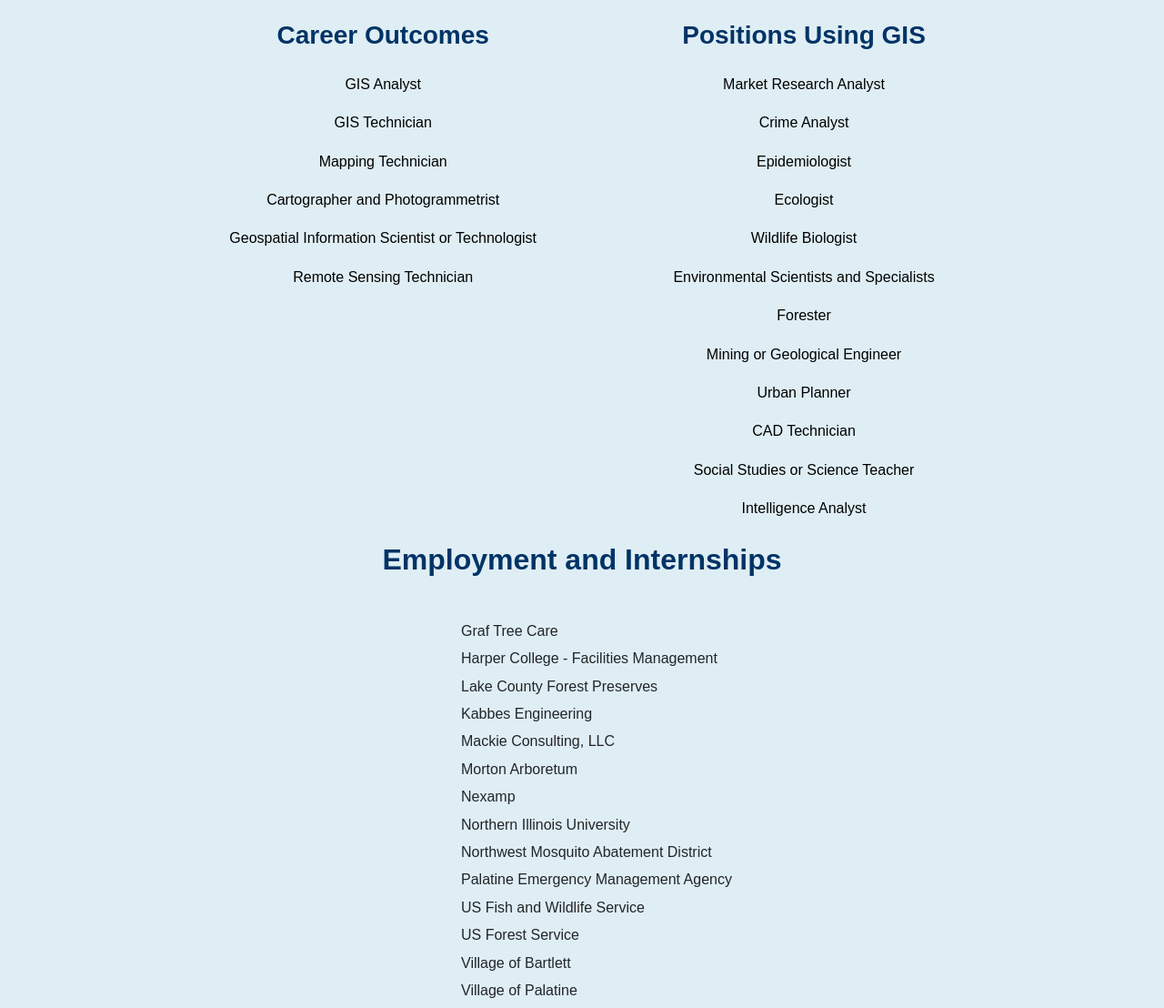
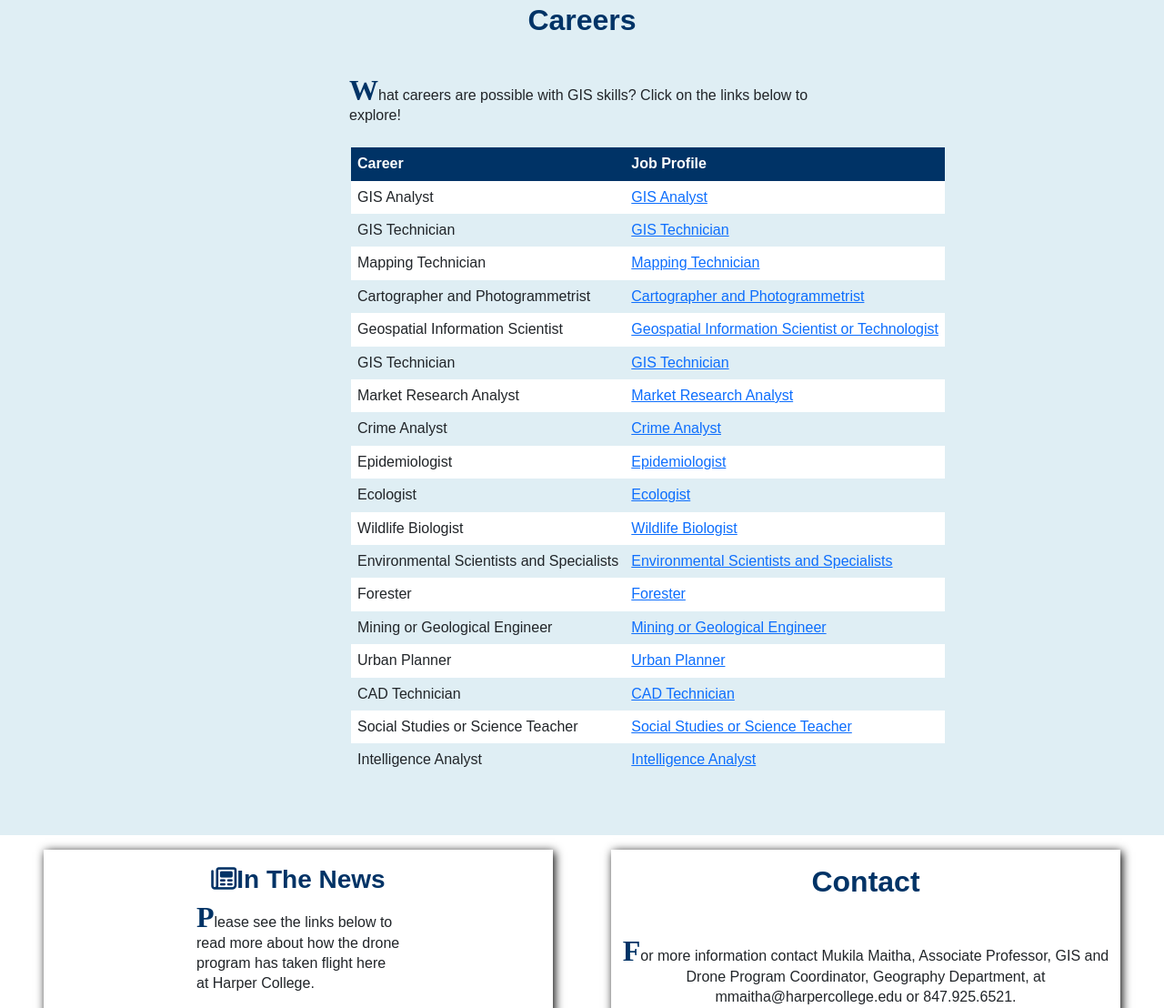
Before and after one commit to dennisgarbis/geography, a plain HTML site: page gis-copy.html in a window 1280 px wide. Shown: the part 1692-2800 px from the top of the page at 91% size. Drawn offline with nearby package versions, Linux system fonts and the light colour scheme.

Commit message:
updated gis-copy page

```diff
--- a/gis-copy.html
+++ b/gis-copy.html
@@ -12,6 +12,9 @@
     <link href="https://cdn.jsdelivr.net/npm/bootstrap@5.0.2/dist/css/bootstrap.min.css" rel="stylesheet"
         integrity="sha384-EVSTQN3/azprG1Anm3QDgpJLIm9Nao0Yz1ztcQTwFspd3yD65VohhpuuCOmLASjC" crossorigin="anonymous">
     <link rel="stylesheet" href="css/styles-copy.css">
+    <link rel="stylesheet" href="https://cdnjs.cloudflare.com/ajax/libs/font-awesome/6.1.2/css/all.min.css"
+    integrity="sha512-1sCRPdkRXhBV2PBLUdRb4tMg1w2YPf37qatUFeS7zlBy7jJI8Lf4VHwWfZZfpXtYSLy85pkm9GaYVYMfw5BC1A=="
+    crossorigin="anonymous" referrerpolicy="no-referrer" />
     <title>GIS Cert | Harper College Geography Department</title>
 </head>
 
@@ -63,8 +66,19 @@
                     and data visualization software, learning how to use location information to solve problems and tell
                     compelling digital stories with interactive maps. This program provides you a balance of both
                     classroom instruction and hands on exercises.
-                </p><br>
-                <p></p>
+                </p>
+                <hr style="height:5px;border-width:0; width: 85%; color:#003366; margin:auto;"><br>
+                <p class="intro-p">Since 2015 Harper GIS certificate students have received employment or internships
+                    with the following
+                    organizations: Graf Tree Care, Harper College - Facilities Management, Lake County Forest Preserves,
+                    Kabbes Engineering, Mackie Consulting, LLC, Morton Arboretum, Nexamp, Northern Illinois University,
+                    Northwest Mosquito Abatement District, Palatine Emergency Management Agency, US Fish and Wildlife
+                    Service, US Forest Service, Village of Bartlett, Village of Palatine, Village of Schaumburg, and the
+                    Village of South Barrington.
+                </p>
+
+                <!-- <div class="gis-parallax parallax"></div> -->
+
                 <h2 class="gis-cert">GIS Certificate Courses:</h2>
                 <div class="course-flex">
                     <div class="course-box">
@@ -104,75 +118,156 @@
                 </div>
             </section>
             <div class="gis-parallax parallax"></div>
+
             <section class="middle-container">
+                <div class="outlines">
                     <h2>Careers</h2>
                     <p class="intro-p">
-                    Harper GIS Certificate students at Harper have found internships or employment with the following
-                    organizations.
+                        What careers are possible with GIS skills? Click on the links below to explore!
                     </p>
                     <div class="courses">
                         <div class="offerings">
-                        <h3>Career Outcomes</h3>
-                        <a href="https://gisgeography.com/gis-analyst-job-profile/" target="_blank">GIS Analyst</a>
-                        <a href="https://www.onetonline.org/link/summary/15-1299.02?redir=15-1199.05"
-                            target="_blank">GIS Technician</a>
-                        <a href="https://www.onetonline.org/link/summary/17-3031.00?redir=17-3031.02"
-                            target="_blank">Mapping Technician</a>
-                        <a href="https://www.onetonline.org/link/summary/17-1021.00" target="_blank">Cartographer and
-                            Photogrammetrist</a>
-                        <a href="https://www.onetonline.org/link/summary/15-1299.02?redir=15-1199.04"
-                            target="_blank">Geospatial Information Scientist or Technologist</a>
-                        <a href="https://www.onetonline.org/link/summary/19-4099.03" target="_blank">Remote Sensing
-                            Technician</a>
+                            <!-- <h3>Career Outcomes</h3> -->
                         </div>
-                    <div class="offerings">
-                        <h3>Positions Using GIS</h3>
-                        <a href="https://www.onetonline.org/link/summary/13-1161.00" target="_blank">Market Research
-                            Analyst</a>
-                        <a href="https://www.esri.com/content/dam/esrisites/sitecore-archive/Files/Pdfs/library/brochures/pdfs/crime-analysis.pdf"
-                            target="_blank">Crime Analyst</a>
-                        <a href="https://www.onetonline.org/link/summary/19-1041.00" target="_blank">Epidemiologist</a>
-                        <a href="http://gisinecology.com/" target="_blank">Ecologist</a>
-                        <a href="https://www.onetonline.org/link/summary/19-1023.00" target="_blank">Wildlife
-                            Biologist</a>
-                        <a href="https://www.onetonline.org/link/summary/19-2041.00" target="_blank">Environmental
-                            Scientists and Specialists</a>
-                        <a href="https://www.onetonline.org/link/summary/19-1032.00" target="_blank">Forester</a>
-                        <a href="https://www.esri.com/content/dam/esrisites/sitecore-archive/Files/Pdfs/library/brochures/pdfs/gis-sols-for-mining.pdf"
-                            target="_blank">Mining or Geological Engineer</a>
-                        <a href="https://www.onetonline.org/link/summary/19-3051.00" target="_blank">Urban Planner</a>
-                        <a href="https://www.onetonline.org/link/summary/17-3011.00?redir=17-3011.02"
-                            target="_blank">CAD Technician</a>
-                        <a href="https://www.esri.com/about/newsroom/insider/why-gis-in-education-matters/"
-                            target="_blank">Social Studies or Science Teacher</a>
-                        <a href="https://www.onetonline.org/link/summary/33-3021.06" target="_blank">Intelligence
-                            Analyst</a>
+
+                        <table>
+                            <tr>
+                                <th>Career</th>
+                                <th>Job Profile</th>
+                            </tr>
+                            <tr>
+                                <td>GIS Analyst</td>
+                                <td><a href="https://gisgeography.com/gis-analyst-job-profile/" target="_blank">GIS
+                                        Analyst</a></td>
+                            </tr>
+                            <tr>
+                                <td>GIS Technician</td>
+                                <td><a href="https://www.onetonline.org/link/summary/15-1299.02?redir=15-1199.05"
+                                        target="_blank">GIS Technician</a></td>
+                            </tr>
+                            <tr>
+                                <td>Mapping Technician</td>
+                                <td> <a href="https://www.onetonline.org/link/summary/17-3031.00?redir=17-3031.02"
+                                        target="_blank">Mapping Technician</a></td>
+                            </tr>
+                            <tr>
+                                <td>Cartographer and
+                                    Photogrammetrist</td>
+                                <td> <a href="https://www.onetonline.org/link/summary/17-1021.00"
+                                        target="_blank">Cartographer and
+                                        Photogrammetrist</a></td>
+                            </tr>
+                            <tr>
+                                <td>Geospatial Information Scientist</td>
+                                <td> <a href="https://www.onetonline.org/link/summary/15-1299.02?redir=15-1199.04"
+                                        target="_blank">Geospatial Information Scientist or Technologist</a></td>
+                            </tr>
+                            <tr>
+                                <td>GIS Technician</td>
+                                <td><a href="https://www.onetonline.org/link/summary/15-1299.02?redir=15-1199.05"
+                                        target="_blank">GIS Technician</a></td>
+                            </tr>
+
+                            <tr>
+                                <td>Market Research
+                                    Analyst</td>
+                                <td> <a href="https://www.onetonline.org/link/summary/13-1161.00" target="_blank">Market
+                                        Research
+                                        Analyst</a></td>
+                            </tr>
+
+                            <tr>
+                                <td>Crime Analyst</td>
+                                <td> <a href="https://www.esri.com/content/dam/esrisites/sitecore-archive/Files/Pdfs/library/brochures/pdfs/crime-analysis.pdf"
+                                        target="_blank">Crime Analyst</a></td>
+                            </tr>
+                            <tr>
+                                <td>Epidemiologist</td>
+                                <td> <a href="https://www.onetonline.org/link/summary/19-1041.00"
+                                        target="_blank">Epidemiologist</a></td>
+                            </tr>
+                            <tr>
+                                <td>Ecologist</td>
+                                <td> <a href="http://gisinecology.com/" target="_blank">Ecologist</a></td>
+                            </tr>
+                            <tr>
+                                <td>Wildlife
+                                    Biologist</td>
+                                <td> <a href="https://www.onetonline.org/link/summary/19-1023.00"
+                                        target="_blank">Wildlife
+                                        Biologist</a></td>
+                            </tr>
+                            <tr>
+                                <td>Environmental
+                                    Scientists and Specialists</td>
+                                <td> <a href="https://www.onetonline.org/link/summary/19-2041.00"
+                                        target="_blank">Environmental
+                                        Scientists and Specialists</a></td>
+                            </tr>
+                            <tr>
+                                <td>Forester</td>
+                                <td> <a href="https://www.onetonline.org/link/summary/19-1032.00"
+                                        target="_blank">Forester</a></td>
+                            </tr>
+                            <tr>
+                                <td>Mining or Geological Engineer</td>
+                                <td> <a href="https://www.esri.com/content/dam/esrisites/sitecore-archive/Files/Pdfs/library/brochures/pdfs/gis-sols-for-mining.pdf"
+                                        target="_blank">Mining or Geological Engineer</a></td>
+                            </tr>
+                            <tr>
+                                <td>Urban
+                                    Planner</td>
+                                <td> <a href="https://www.onetonline.org/link/summary/19-3051.00" target="_blank">Urban
+                                        Planner</a></td>
+                            </tr>
+                            <tr>
+                                <td>CAD
+                                    Technician</td>
+                                <td> <a href="https://www.onetonline.org/link/summary/17-3011.00?redir=17-3011.02"
+                                        target="_blank">CAD
+                                        Technician</a></td>
+                            </tr>
+                            <tr>
+                                <td>Social Studies or Science Teacher</td>
+                                <td> <a href="https://www.esri.com/about/newsroom/insider/why-gis-in-education-matters/"
+                                        target="_blank">Social Studies or Science Teacher</a></td>
+                            </tr>
+                            <tr>
+                                <td>Intelligence
+                                    Analyst</td>
+                                <td> <a href="https://www.onetonline.org/link/summary/33-3021.06"
+                                        target="_blank">Intelligence
+                                        Analyst</a></td>
+                            </tr>
+                        </table>
                     </div>
-                    <div class="offerings">
-                        <h2>Employment and Internships</h2>
-                        <ul class="news-links">
-                            <li class="list-item">Graf Tree Care</li>
-                            <li class="list-item">Harper College - Facilities Management</li>
-                            <li class="list-item">Lake County Forest Preserves</li>
-                            <li class="list-item">Kabbes Engineering</li>
-                            <li class="list-item">Mackie Consulting, LLC</li>
-                            <li class="list-item">Morton Arboretum</li>
-                            <li class="list-item">Nexamp </li>
-                            <li class="list-item">Northern Illinois University</li>
-                            <li class="list-item">Northwest Mosquito Abatement District</li>
-                            <li class="list-item">Palatine Emergency Management Agency</li>
-                            <li class="list-item">US Fish and Wildlife Service</li>
-                            <li class="list-item">US Forest Service</li>
-                            <li class="list-item">Village of Bartlett</li>
-                            <li class="list-item">Village of Palatine</li>
-                            <li class="list-item">Village of Schaumburg</li>
-                            <li class="list-item">Village of South Barrington</li>
-                        </ul>
+                </div>
     </div>
     </div>
     </section>
-            <section class="bottom-container">
-                <h2>In the News</h2>
+
+    <div class="course-flex">
+        <div class="course-box">
+            <h3> <i class="fa-regular fa-newspaper"></i>In The News</h3>
+            <p class="intro-p">Please see the links below to read more about how the drone program has taken flight
+                here at Harper College.</p>
+            <ul class="news-links">
+                <li class="list-item"><a
+                        href="https://www.harpercollege.edu/about/news/archives/2019/posts/011319.php"
+                        target="_blank">Harper charts new course with GIS program</a></li>
+
+            </ul>
+        </div>
+        <div class="course-box">
+            <h2>Contact</h2>
+            <p>For more information contact Mukila Maitha, Associate Professor, GIS and Drone Program
+            Coordinator, Geography Department, at mmaitha@harpercollege.edu or 847.925.6521.</p>
+
+        </div>
+    </div>
+
+    <!-- <section class="bottom-container"> -->
+    <!-- <h2>In the News</h2>
         <p class="intro-p">Please see the links below to read more about how the drone program has taken flight
             here at Harper College.</p>
         <ul class="news-links">
@@ -183,12 +278,11 @@
             <li class="list-item"><a
                     href="https://www.harpercollege.edu/about/news/archives/2020/posts/120220.php">Harper News
                     (12/2/2020) - Harper launches new drone technology program</a></li>
-                    <li class="list-item"><a
-                            href="https://www.harpercollege.edu/about/news/archives/2021/posts/081121.php"
+            <li class="list-item"><a href="https://www.harpercollege.edu/about/news/archives/2021/posts/081121.php"
                     target="_blank">Harper News (8/11/2021) - Harper's drone program selected for FAA
                     initiative</a></li>
-                </ul>
-            </section>
+        </ul> -->
+    <!-- </section> -->
     </main>
     <footer aria-label="content">
         <div class="foot-wrap">
@@ -218,10 +312,15 @@
             Copyright &#169; K.L.D. 2022
         </div>
     </footer>
-    </div>
+    <!-- </div> -->
     <script src="https://cdn.jsdelivr.net/npm/bootstrap@5.0.2/dist/js/bootstrap.bundle.min.js"
         integrity="sha384-MrcW6ZMFYlzcLA8Nl+NtUVF0sA7MsXsP1UyJoMp4YLEuNSfAP+JcXn/tWtIaxVXM" crossorigin="anonymous">
     </script>
+
+
+<script src="https://cdnjs.cloudflare.com/ajax/libs/font-awesome/6.1.2/js/fontawesome.min.js"
+integrity="sha512-TXHaOs+47HgWwY4hUqqeD865VIBRoyQMjI27RmbQVeKb1pH1YTq0sbuHkiUzhVa5z0rRxG8UfzwDjIBYdPDM3Q=="
+crossorigin="anonymous" referrerpolicy="no-referrer"></script>
 </body>
 
 </html>
```
Also changed, not shown: css/styles-copy.css (+9 -1 lines). Lines whose indentation alone changed are shown as unchanged.
